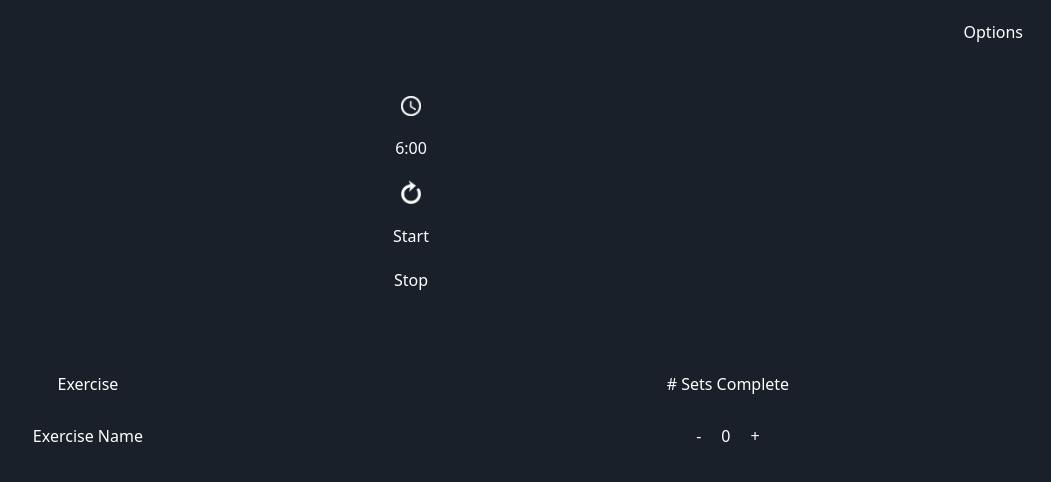
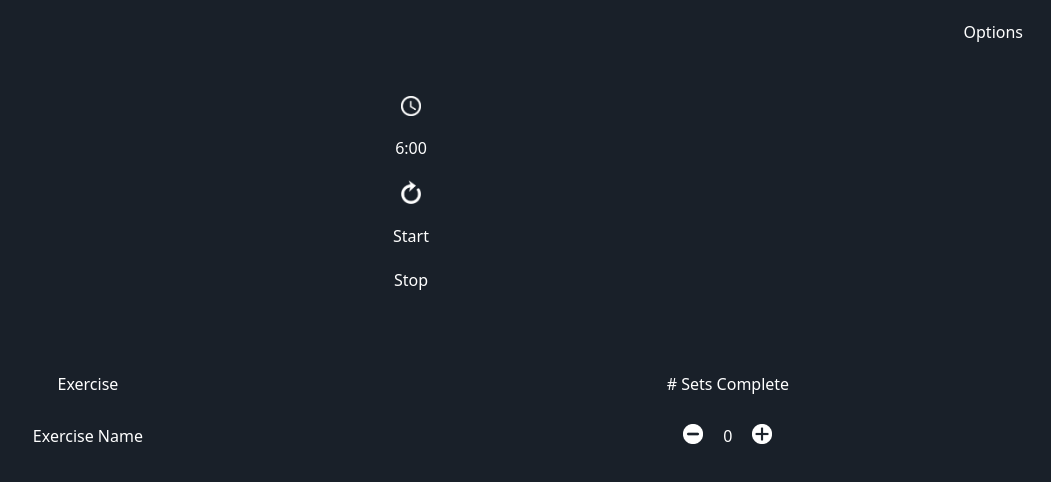
Before and after one commit to manielsen13/workout-set-counter, a React (Vite) app: page / in a window 1280 px wide. Shown: the top 482 px of the page, without its empty margins (229-1280 px from the left). Built offline with nearby package versions, Linux system fonts and the light colour scheme.

Commit message:
Add plus and minus images

```diff
--- a/src/App.jsx
+++ b/src/App.jsx
@@ -1,6 +1,8 @@
 import { useState } from "react";
 import clockImg from "./assets/clock.png";
 import resetImg from "./assets/reset.png";
+import plusImg from "./assets/plus.png";
+import minusImg from "./assets/minus.png";
 
 function App() {
   const [count, setCount] = useState(0);
@@ -36,9 +38,9 @@ function App() {
           <div className="flex flex-col text-center gap-7">
             <label className="select-none"># Sets Complete</label>
             <div className="flex gap-5 justify-center">
-              <button className="select-none">-</button>
+              <img src={minusImg} className="w-5 h-5 select-none"></img>
               <label className="select-none">0</label>
-              <button className="select-none">+</button>
+              <img src={plusImg} className="w-5 h-5 select-none"></img>
             </div>
           </div>
         </div>
```
Also changed, not shown: src/assets/minus.png (added), src/assets/plus.png (added).
